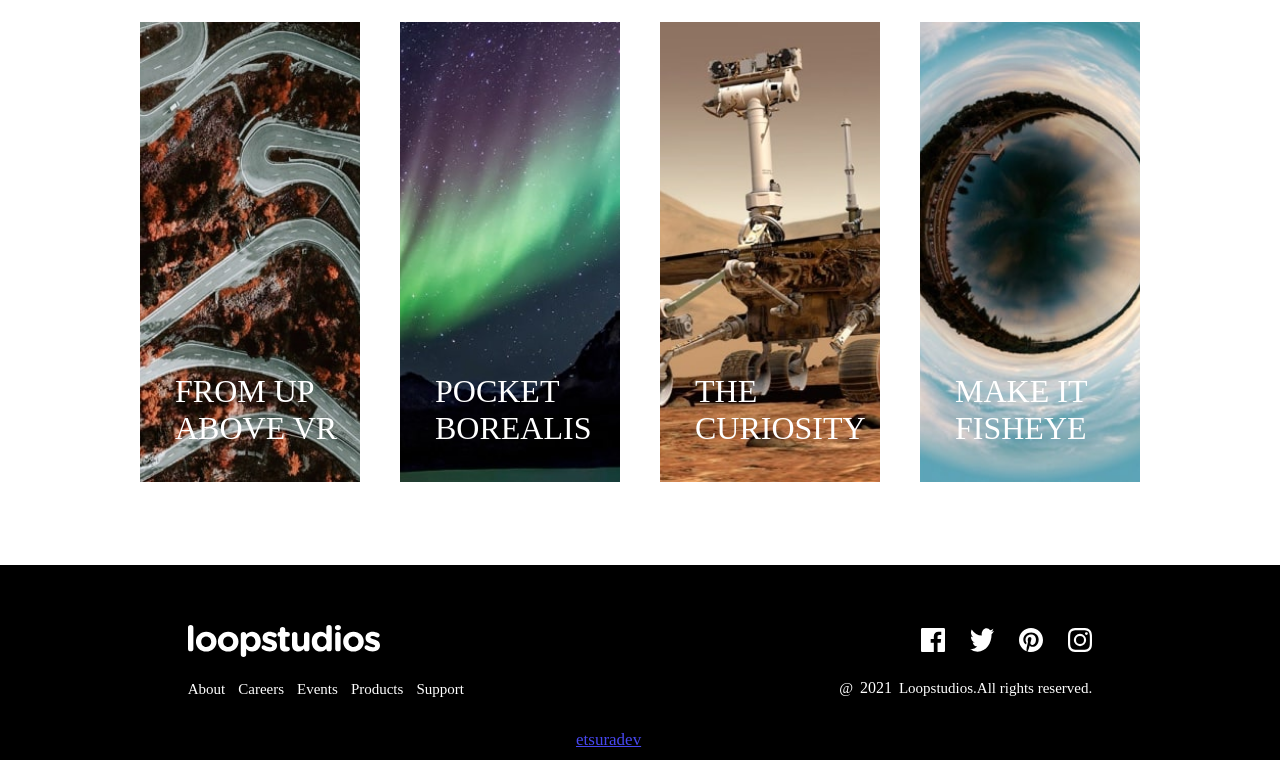
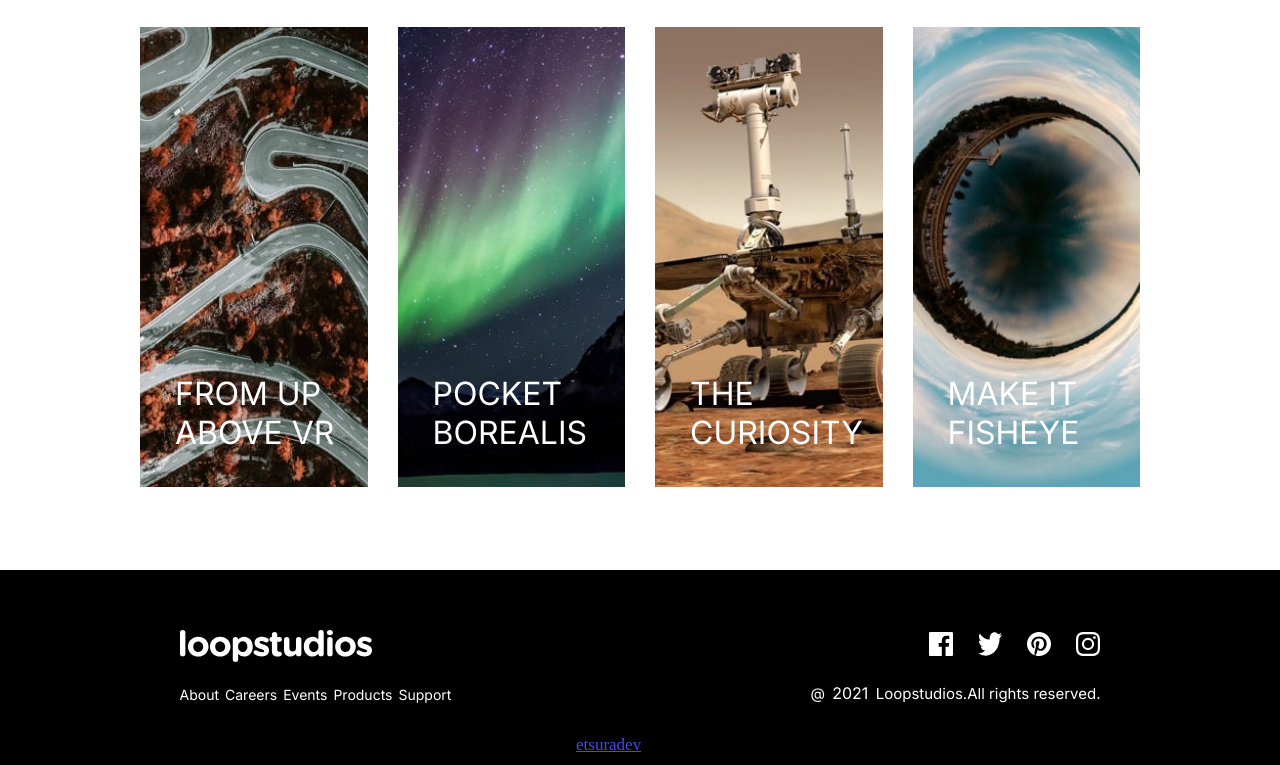
Before and after one commit to EtSuraDev/frontend-mentor, a plain HTML site: page 1. loopstudios-landing-page-main/index.html in a window 1280 px wide. Shown: the part 1941-2706 px from the top of the page. Drawn offline with Linux system fonts and the light colour scheme.

Commit message:
finishing project

```diff
--- a/1. loopstudios-landing-page-main/index.html
+++ b/1. loopstudios-landing-page-main/index.html
@@ -10,11 +10,9 @@
     <link rel="stylesheet" href="style/style.css">
 
     <title>Loopstudios landing page</title>
-
-    <!-- Feel free to remove these styles or customise in your own stylesheet 👍 -->
-    <style>
-
-    </style>
+    <link rel="preconnect" href="https://fonts.googleapis.com">
+    <link rel="preconnect" href="https://fonts.gstatic.com" crossorigin>
+    <link href="https://fonts.googleapis.com/css2?family=Alata&family=Inter:ital,opsz,wght@0,14..32,100..900;1,14..32,100..900&family=Josefin+Sans:ital,wght@0,100..700;1,100..700&display=swap" rel="stylesheet">
 </head>
 
 <body>
--- a/1. loopstudios-landing-page-main/style/components/_creations.scss
+++ b/1. loopstudios-landing-page-main/style/components/_creations.scss
@@ -30,7 +30,7 @@
         width: 100%;
         display: flex;
         flex-direction: column;
-        gap: 40px;
+        gap: 30px;
         .box-1 {
             background-image: url(../../images/mobile/image-deep-earth.jpg);
         }
--- a/1. loopstudios-landing-page-main/style/components/_footer.scss
+++ b/1. loopstudios-landing-page-main/style/components/_footer.scss
@@ -64,14 +64,16 @@ footer {
             align-items: normal;
             ul {
                 display: flex;
-                gap: 13px;
+                gap: 6px;
                 li {
                     margin-bottom: 0px;
+                    font-size: 14px;
                 }
             }
         }
         .icons {
             align-items: end;
+            font-size: 14px;
         }
     }
 }
--- a/1. loopstudios-landing-page-main/style/components/_header.scss
+++ b/1. loopstudios-landing-page-main/style/components/_header.scss
@@ -32,6 +32,7 @@ header {
         max-width: 400px;
         h1 {
             font-size: 8vw;
+            font-weight: 300;
         }
     }
 }
--- a/1. loopstudios-landing-page-main/style/style.scss
+++ b/1. loopstudios-landing-page-main/style/style.scss
@@ -68,6 +68,14 @@ body {
     font-size: 17px;
 }
 
+p,
+h1,
+li {
+    font-family: "Inter", sans-serif;
+    font-optical-sizing: auto;
+    font-style: normal;
+}
+
 @media (min-width: 750px) {
     .toggle {
         display: none;
```
Also changed, not shown: 1. loopstudios-landing-page-main/style/style.css, 1 other file.
